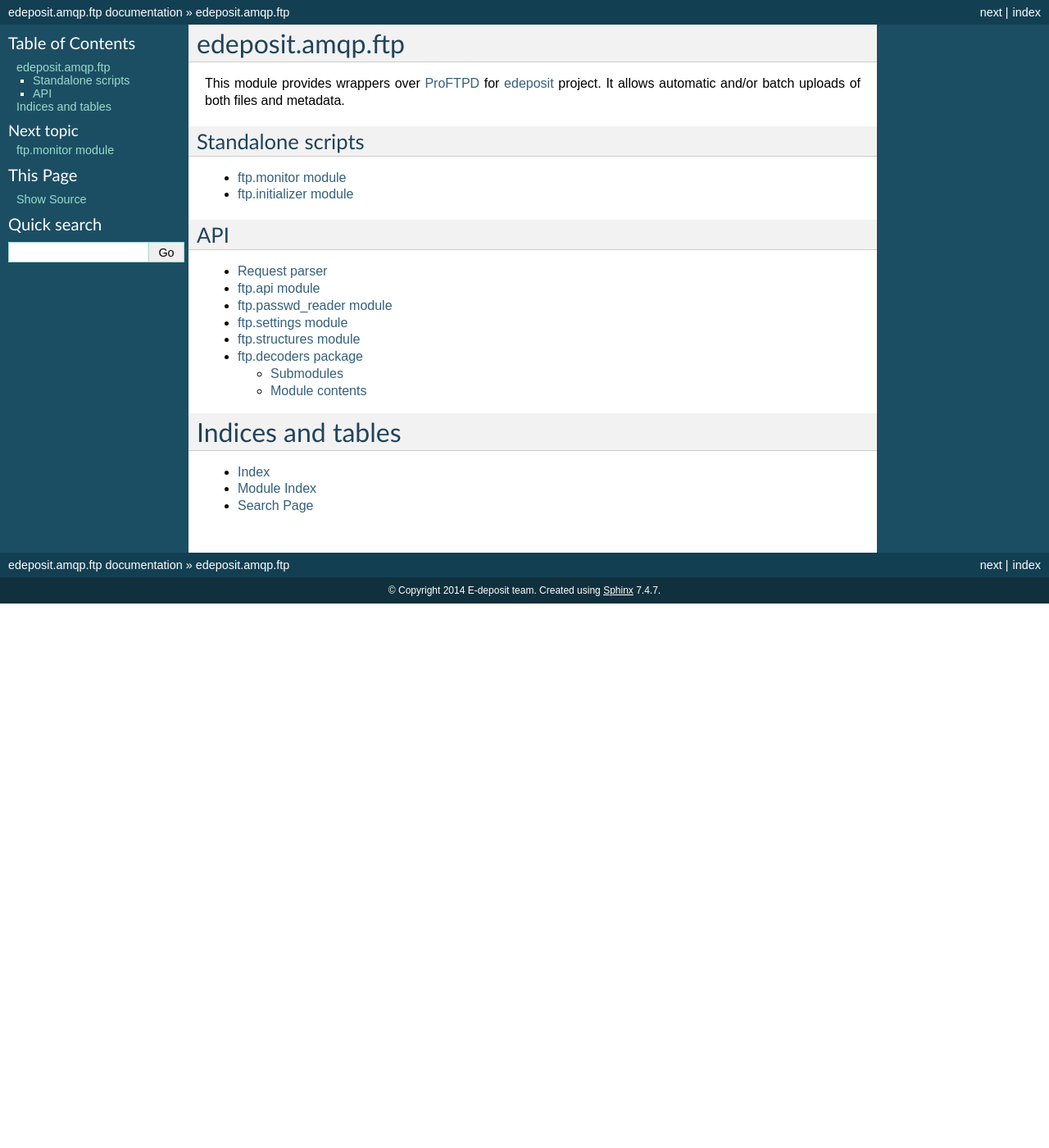
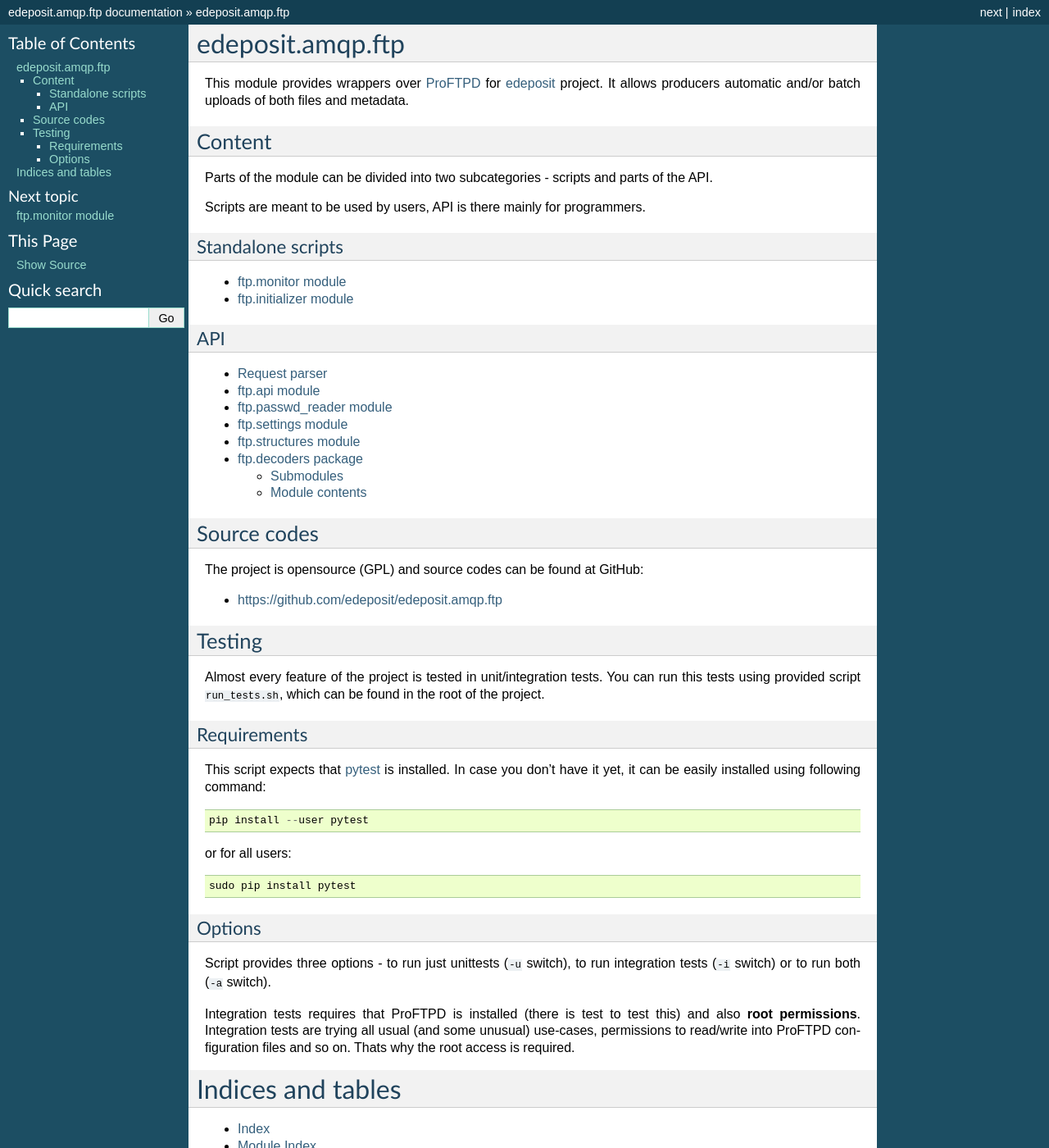
Before and after one commit to edeposit/edeposit.amqp.ftp, a Sphinx documentation site: the page built from docs/index.rst, in a window 1280 px wide and 1400 px high. Shown: the whole window at 82% size. Built offline with Sphinx 7.4.7, drawn with Linux system fonts in a browser that asks for light colours.

Commit message:
Added chapter about testing the code.

```diff
--- a/docs/index.rst
+++ b/docs/index.rst
@@ -2,15 +2,21 @@ edeposit.amqp.ftp
 =================
 
 This module provides wrappers over ProFTPD_ for edeposit_ project. It allows
-automatic and/or batch uploads of both files and metadata.
-
-
+producers automatic and/or batch uploads of both files and metadata.
 
 .. _ProFTPD: http://www.proftpd.org/
 .. _edeposit: http://edeposit.nkp.cz/
 
+
+Content
+-------
+Parts of the module can be divided into two subcategories - scripts and parts of
+the API.
+
+Scripts are meant to be used by users, API is there mainly for programmers.
+
 Standalone scripts
-------------------
+++++++++++++++++++
 .. toctree::
 
     /api/ftp.monitor
@@ -18,7 +24,7 @@ Standalone scripts
 
 
 API
----
++++
 .. toctree::
     :maxdepth: 2
 
@@ -30,6 +36,43 @@ API
     /api/ftp.decoders
 
 
+Source codes
+------------
+The project is opensource (GPL) and source codes can be found at GitHub:
+
+- https://github.com/edeposit/edeposit.amqp.ftp
+
+Testing
+-------
+Almost every feature of the project is tested in unit/integration tests. You
+can run this tests using provided script ``run_tests.sh``, which can be found
+in the root of the project.
+
+Requirements
+++++++++++++
+This script expects that pytest_ is installed. In case you don't have it yet,
+it can be easily installed using following command::
+
+    pip install --user pytest
+
+or for all users::
+
+    sudo pip install pytest
+
+.. _pytest: http://pytest.org/
+
+
+Options
++++++++
+Script provides three options - to run just unittests (``-u`` switch), to run
+integration tests (``-i`` switch) or to run both (``-a`` switch).
+
+Integration tests requires that ProFTPD is installed (there is test to test
+this) and also **root permissions**. Integration tests are trying all usual
+(and some unusual) use-cases, permissions to read/write into ProFTPD
+configuration files and so on. Thats why the root access is required.
+
+
 Indices and tables
 ==================
 
```
